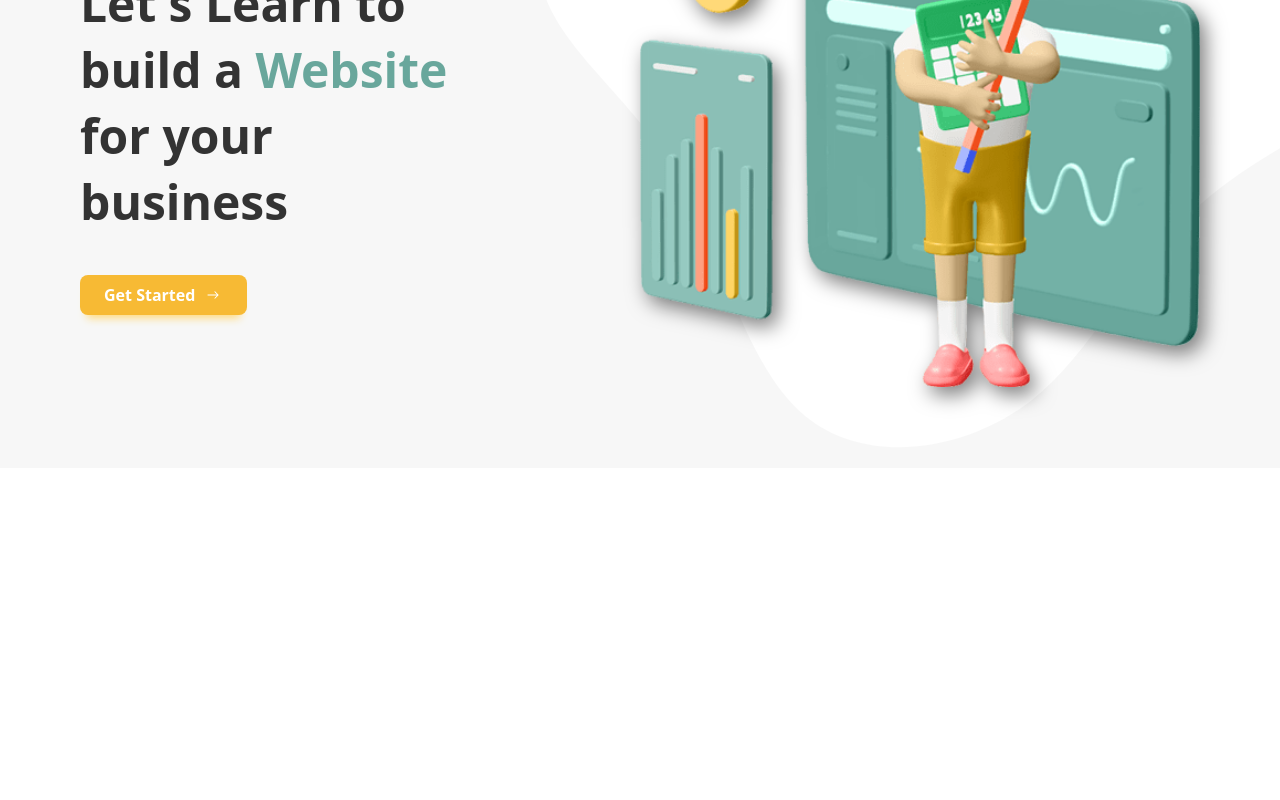
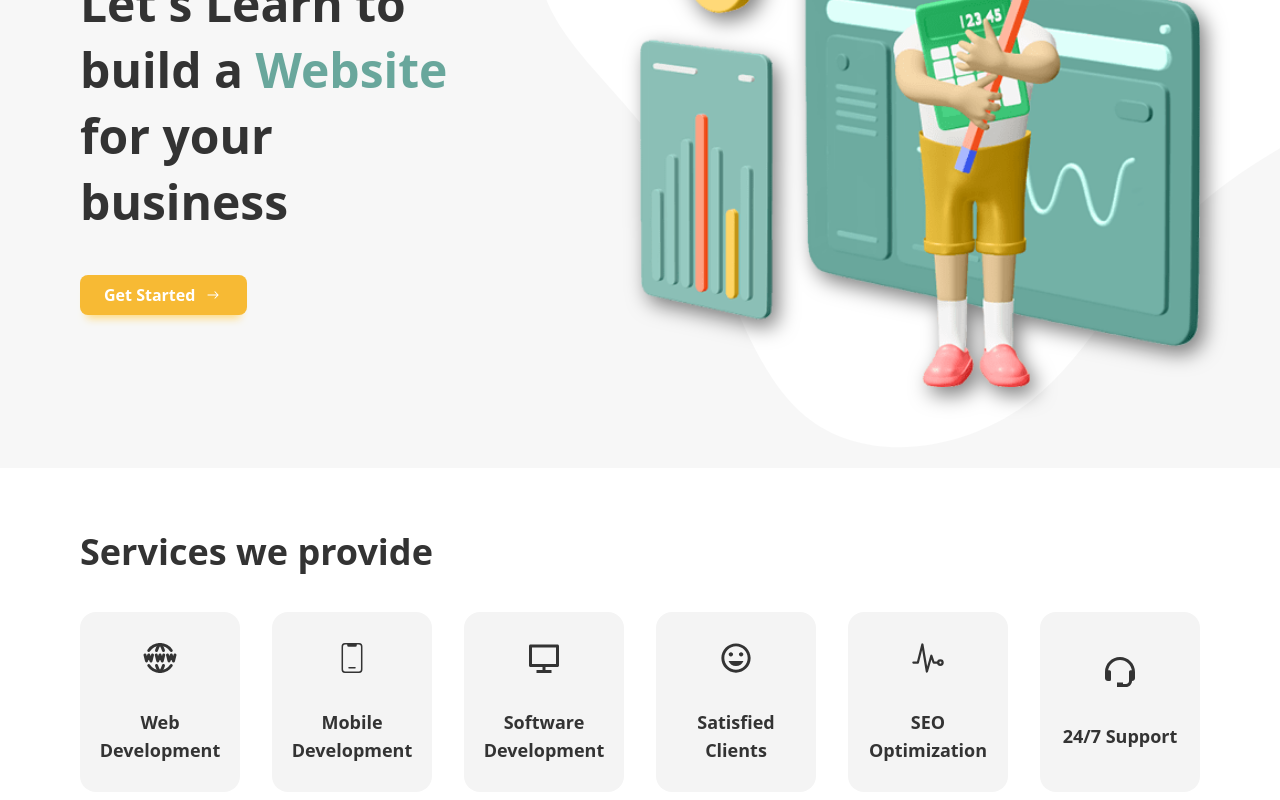
Before and after one commit to kalebted/E-Learning-Web, a React (Vite) app in the folder e-learning/: page / in a window 1280 px wide. Shown: the part 302-1102 px from the top of the page. Before the commit the page ends 800 px from the top, so only its background shows below. Built offline with nearby package versions, Linux system fonts and the light colour scheme.

Commit message:
Start the services section

```diff
--- a/e-learning/src/App.jsx
+++ b/e-learning/src/App.jsx
@@ -1,11 +1,13 @@
 // eslint-disable-next-line no-unused-vars
 import React from 'react'
 import Hero from './components/Hero/Hero';
+import Services from './components/Services/Services';
 
 const App = () => {
   return (
     <main className="overflow-x-hidden bg-white text-dark">
       <Hero />
+      <Services />
     </main>
   );
 }
--- /dev/null
+++ b/e-learning/src/components/Services/Services.jsx
@@ -0,0 +1,78 @@
+import React from 'react'
+import { IoMdHappy } from 'react-icons/io'
+import { TbWorldWww } from 'react-icons/tb'
+import { CiMobile3 } from 'react-icons/ci'
+import { RiComputerLine } from 'react-icons/ri'
+import { BiSupport } from 'react-icons/bi'
+import { IoPulseOutline } from 'react-icons/io5'
+
+const ServicesData = [
+  {
+    id: 1,
+    title: "Web Development",
+    link: "#",
+    icon: <TbWorldWww />,
+    delay: 0.4,
+  },
+  {
+    id: 2,
+    title: "Mobile Development",
+    link: "#",
+    icon: <CiMobile3 />,
+    delay: 0.4,
+  },
+  {
+    id: 3,
+    title: "Software Development",
+    link: "#",
+    icon: <RiComputerLine />,
+    delay: 0.4,
+  },
+  {
+    id: 4,
+    title: "Satisfied Clients",
+    link: "#",
+    icon: <IoMdHappy />,
+    delay: 0.4,
+  },
+  {
+    id: 5,
+    title: "SEO Optimization",
+    link: "#",
+    icon: <IoPulseOutline />,
+    delay: 0.4,
+  },
+  {
+    id: 6,
+    title: "24/7 Support",
+    link: "#",
+    icon: <BiSupport />,
+    delay: 0.4,
+  },
+]
+const Services = () => {
+  return (
+    <section className='bg-white'>
+      <div className="container pb-14 pt-16">
+        <h1 className='text-4xl font-bold text-left pb-10'>
+          Services we provide
+        </h1>
+        <div className='grid grid-cols-2 sm:grid-cols-3
+        md:grid-cols-6 gap-8'>
+          {ServicesData.map((service) => (
+            <div className='bg-[#f4f4f4] rounded-2xl
+            flex flex-col gap-4 items-center justify-center
+            p4 py-7 hover:bg-white hover:scale-110 duration-300 hover:shadow-2xl'>
+              <div className='text-4xl mb-4'> {service.icon} </div>
+              <div className='text-lg font-semibold text-center px-3'>
+                <h1>{service.title}</h1>
+              </div>
+            </div>
+          ))}
+        </div>
+      </div>
+    </section>
+  )
+}
+
+export default Services
```
